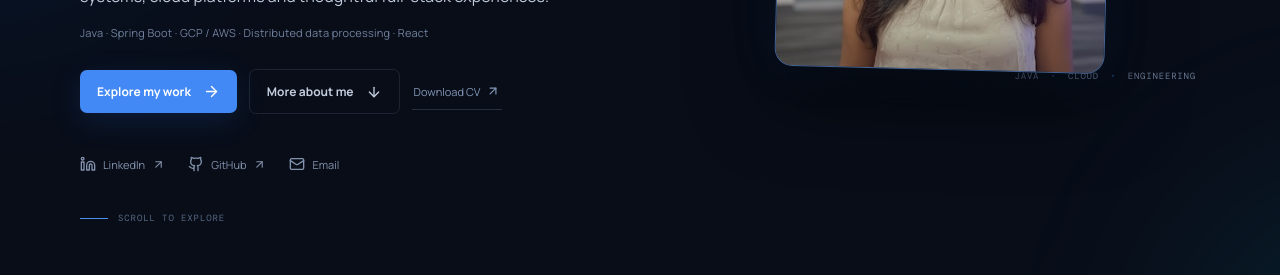
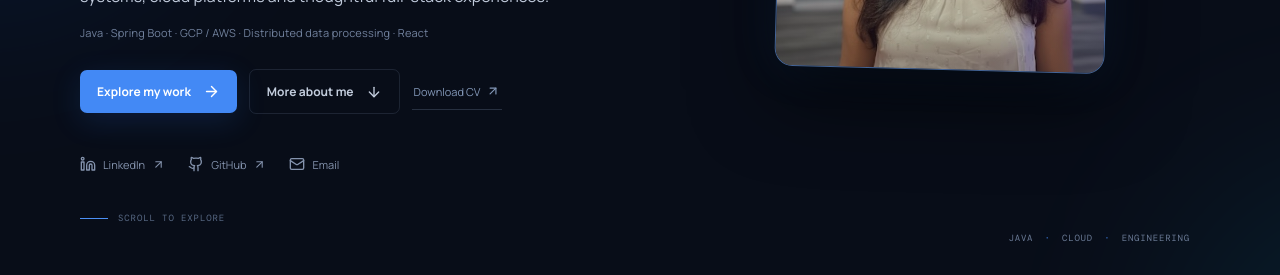
Before and after one commit to ramyadirsumilli/ramya-portfolio, a React (Vite) app: page / in a window 1280 px wide. Shown: the part 525-800 px from the top of the page. Built offline with nearby package versions, Linux system fonts and the light colour scheme.

Commit message:
Add files via upload

```diff
--- a/src/App.tsx
+++ b/src/App.tsx
@@ -60,9 +60,8 @@ function App() {
             <img className="profile-photo" src="/ramya-profile.jpg" alt="Ramya Dirsumilli, Senior Software Engineer" />
             <div className="profile-photo-shade" />
           </div>
-          <div className="visual-caption"></div>
-          <div className="visual-caption"><span className="caption-line"/> JAVA <span>·</span> CLOUD <span>·</span> ENGINEERING</div>
         </div>
+        <div className="visual-caption"><span className="caption-line"/> JAVA <span>·</span> CLOUD <span>·</span> ENGINEERING</div>
         <a className="scroll-cue" href="#about"><span/> SCROLL TO EXPLORE</a>
       </section>
 
```
